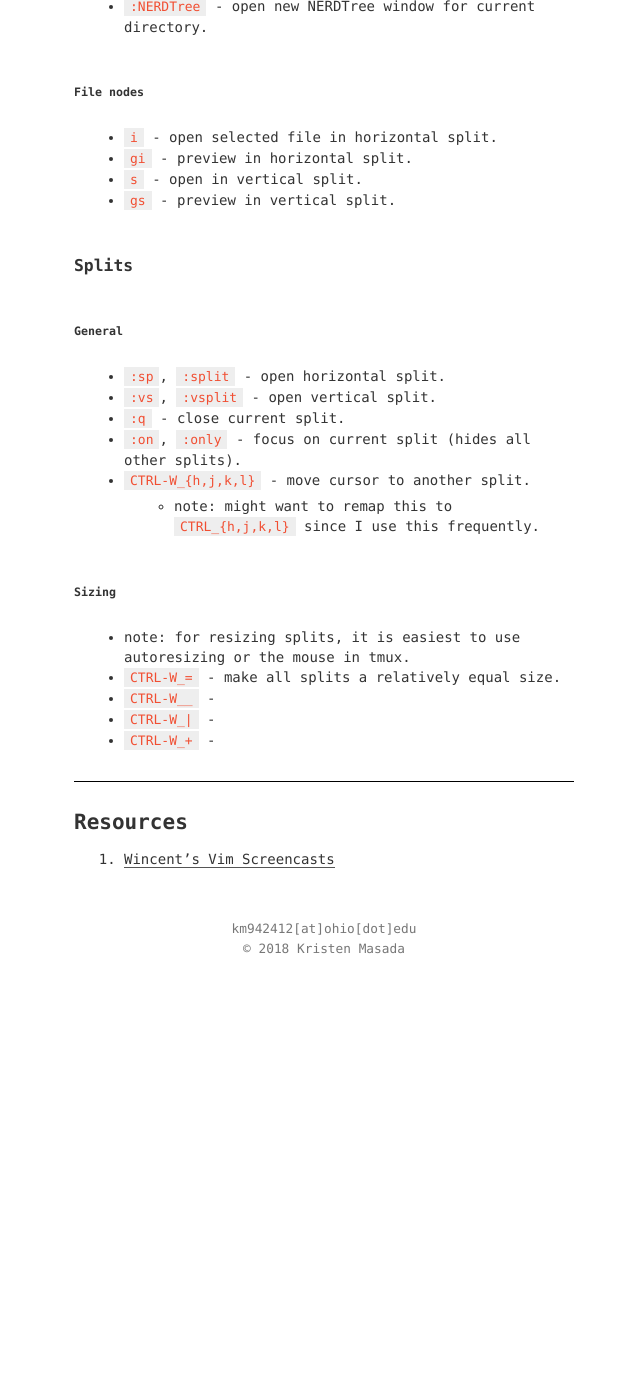
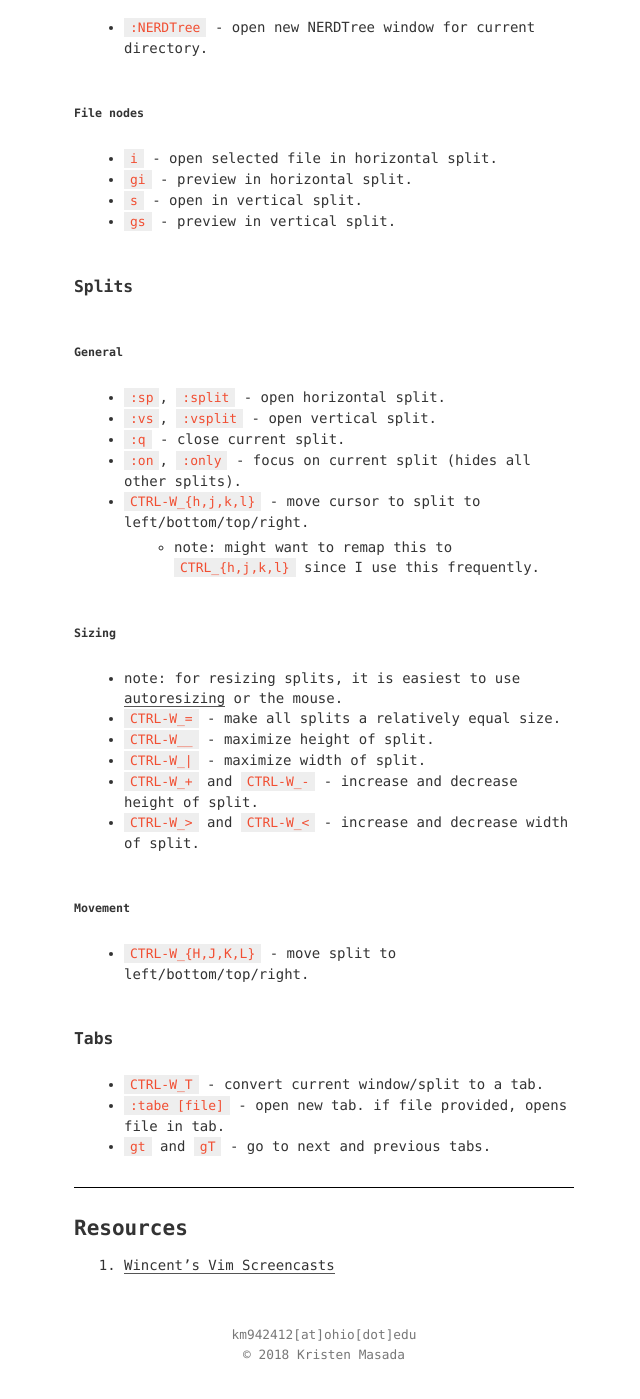
Before and after one commit to kristenmasada/kristenmasada.github.io, a Jekyll site: the page built from vim_cheatsheet.md, in a window 1280 px wide and 1400 px high, scrolled down 598 px. Shown: the whole window, without its empty margins (316-956 px from the left). Built offline with Jekyll 4.4.1, drawn with Linux system fonts in a browser that asks for light colours; before the commit the page ends 1592 px from its top, so only the background shows below that; some of the changed text lies outside the part shown.

Commit message:
Modified Vim cheatsheet, added small Logic cheatsheet.

```diff
--- a/vim_cheatsheet.md
+++ b/vim_cheatsheet.md
@@ -5,15 +5,16 @@ title: Vim Cheatsheet
 
 # Vim Cheatsheet
 
-_Last updated: 05/26/18_
+_Last updated: 05/28/18_
 
 ### File Navigation
 
 #### [Command-T](https://github.com/wincent/command-t)
 * `<Leader>t` - open Command-T.
   * note: `<Leader>` is mapped to `\` on my machine.
-* `CTRL-S` - open selected file in horizontal split.
-* `CTRL-V` - open selected file in vertical split.
+* `CTRL-s` - open selected file in horizontal split.
+* `CTRL-v` - open selected file in vertical split.
+* `CTRL-t` - open selected file in tab.
 
 
 #### [NERDTree](https://github.com/scrooloose/nerdtree)
@@ -33,15 +34,24 @@ _Last updated: 05/26/18_
 * `:vs`, `:vsplit` - open vertical split.
 * `:q` - close current split.
 * `:on`, `:only` - focus on current split (hides all other splits).
-* `CTRL-W_{h,j,k,l}` - move cursor to another split.
+* `CTRL-W_{h,j,k,l}` - move cursor to split to left/bottom/top/right.
   * note: might want to remap this to `CTRL_{h,j,k,l}` since I use this frequently.
 
 ##### Sizing
-* note: for resizing splits, it is easiest to use autoresizing or the mouse in tmux.
+* note: for resizing splits, it is easiest to use [autoresizing](https://github.com/wincent/wincent/blob/c1a9be84f781b360219fb57613ffdd95c683c1b4/roles/dotfiles/files/.vim/plugin/autocmds.vim#L5) or the mouse.
 * `CTRL-W_=` - make all splits a relatively equal size.
-* `CTRL-W__` -
-* `CTRL-W_|` -
-* `CTRL-W_+` -
+* `CTRL-W__` - maximize height of split.
+* `CTRL-W_|` - maximize width of split.
+* `CTRL-W_+` and `CTRL-W_-` - increase and decrease height of split.
+* `CTRL-W_>` and `CTRL-W_<` - increase and decrease width of split.
+
+##### Movement
+* `CTRL-W_{H,J,K,L}` - move split to left/bottom/top/right.
+
+### Tabs
+* `CTRL-W_T` - convert current window/split to a tab.
+* `:tabe [file]` - open new tab. if file provided, opens file in tab.
+* `gt` and `gT` - go to next and previous tabs.
 
 ---
 # Resources
```
Also changed, not shown: logic_cheatsheet.md (added, +14 -0 lines).
